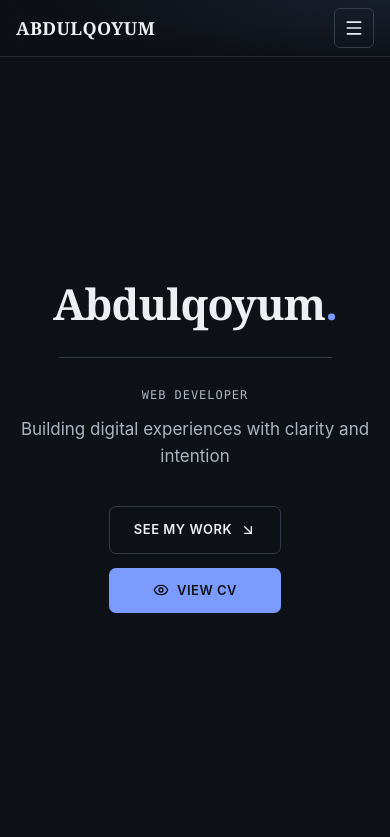
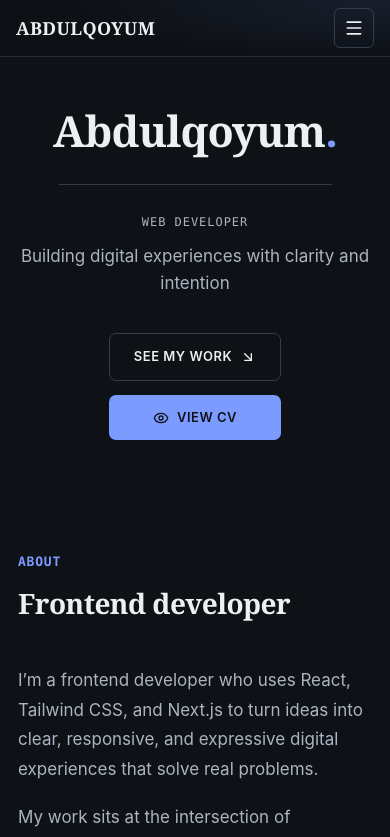
Before and after one commit to Ifetayo02/aq-portfolio, a Next.js app: page / in a window 390 px wide. Shown: the top 837 px of the page. Built offline with nearby package versions, Linux system fonts and the light colour scheme.

Commit message:
mobile hero

```diff
--- a/src/app/globals.css
+++ b/src/app/globals.css
@@ -912,6 +912,10 @@ html {
   .section {
     padding: 64px 18px 20px;
   }
+    .hero {
+    min-height: auto;
+    padding: 110px 20px 48px;
+  }
     .hero-actions {
     flex-direction: column;
     align-items: stretch;
```
